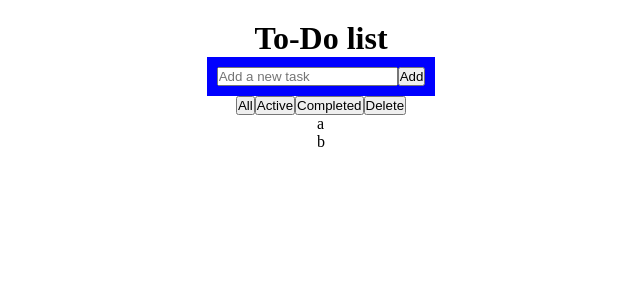
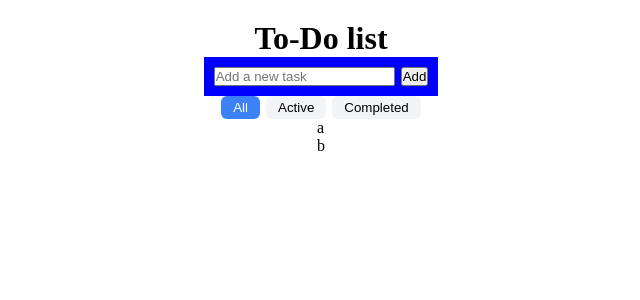
Before and after one commit to andyerdene/school-todo, a Next.js app: page / in a window 1280 px wide. Shown: the top 300 px of the page, without its empty margins (319-959 px from the left). Built offline with nearby package versions, Linux system fonts and the light colour scheme.

Commit message:
active filter state

```diff
--- a/src/app/page.js
+++ b/src/app/page.js
@@ -5,6 +5,7 @@ import styles from "./page.module.css";
 export default function Home() {
   const [todos, setTodos] = useState(["a", "b"]);
   const [newTodo, setNewTodo] = useState("");
+  const [activeFilter, setActiveFilter] = useState("all");
 
   const addTodoHandler = () => {
     setTodos([...todos, newTodo]);
@@ -12,6 +13,7 @@ export default function Home() {
   const deleteHandler = () => {
     alert("are you sure to delete ?");
   };
+
   return (
     <div>
       <div className={styles[`todo-container`]}>
@@ -24,11 +26,25 @@ export default function Home() {
           />
           <button onClick={addTodoHandler}>Add</button>
         </div>
-        <div className={styles.flex}>
-          <button>All</button>
-          <button>Active</button>
-          <button>Completed</button>
-          <button onClick={deleteHandler}>Delete</button>
+        <div className={`${styles.flex} ${styles.filterButtons}`}>
+          <button
+            className={activeFilter == "all" && styles.activeStyle}
+            onClick={() => setActiveFilter("all")}
+          >
+            All
+          </button>
+          <button
+            className={activeFilter == "active" && styles.activeStyle}
+            onClick={() => setActiveFilter("active")}
+          >
+            Active
+          </button>
+          <button
+            className={activeFilter == "completed" && styles.activeStyle}
+            onClick={() => setActiveFilter("completed")}
+          >
+            Completed
+          </button>
         </div>
         <div>
           {todos.map((todo, index) => {
--- a/src/app/page.module.css
+++ b/src/app/page.module.css
@@ -7,9 +7,23 @@
 }
 .flex {
   display: flex;
+  gap: 6px;
 }
 
 .bg-blue {
   background-color: blue;
   padding: 10px;
 }
+
+.filterButtons button {
+  padding: 4px 12px;
+  background-color: #f3f4f6;
+  border-radius: 6px;
+  border: none;
+  cursor: pointer;
+}
+
+.activeStyle {
+  background-color: #3c82f6 !important;
+  color: white;
+}
```
